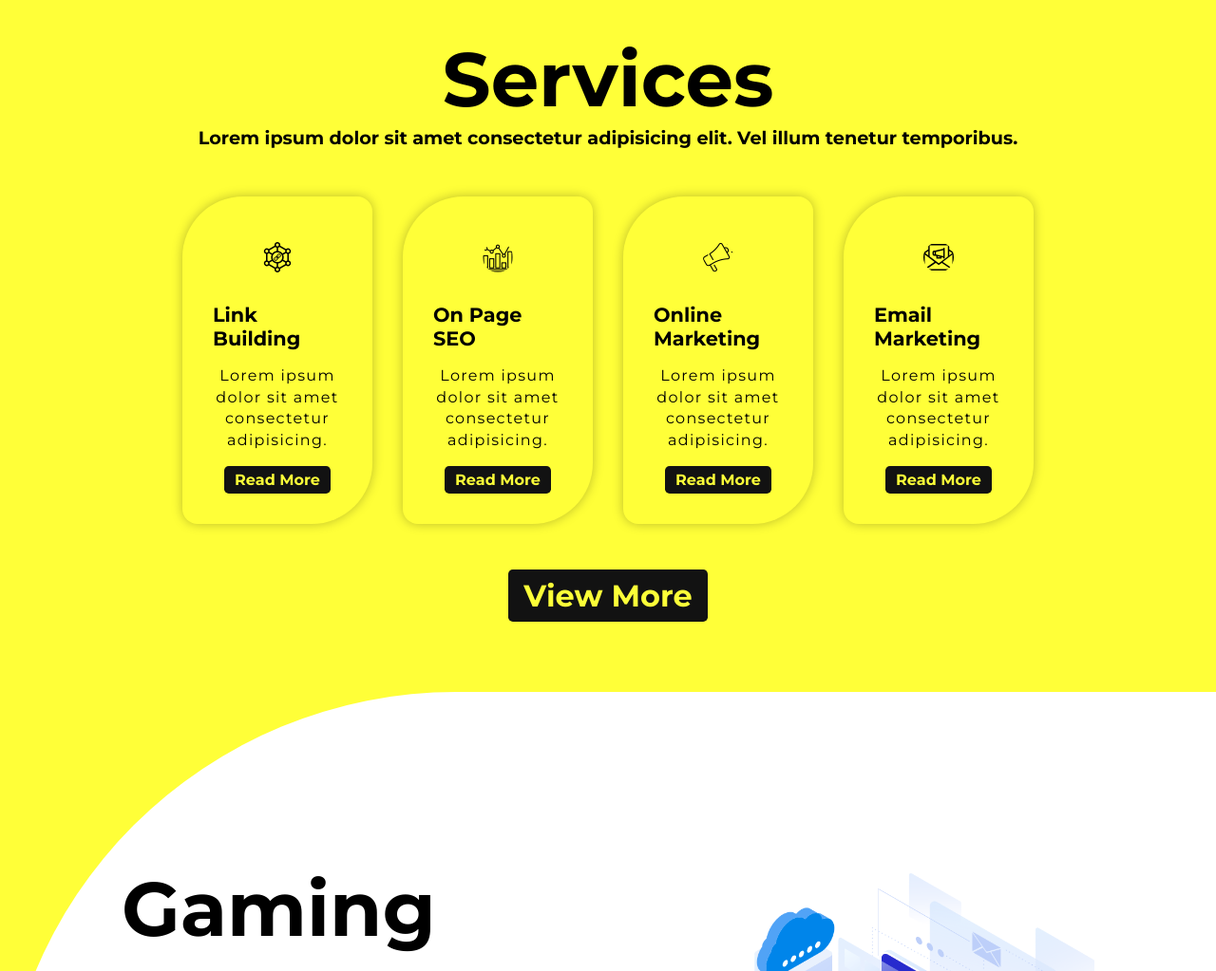
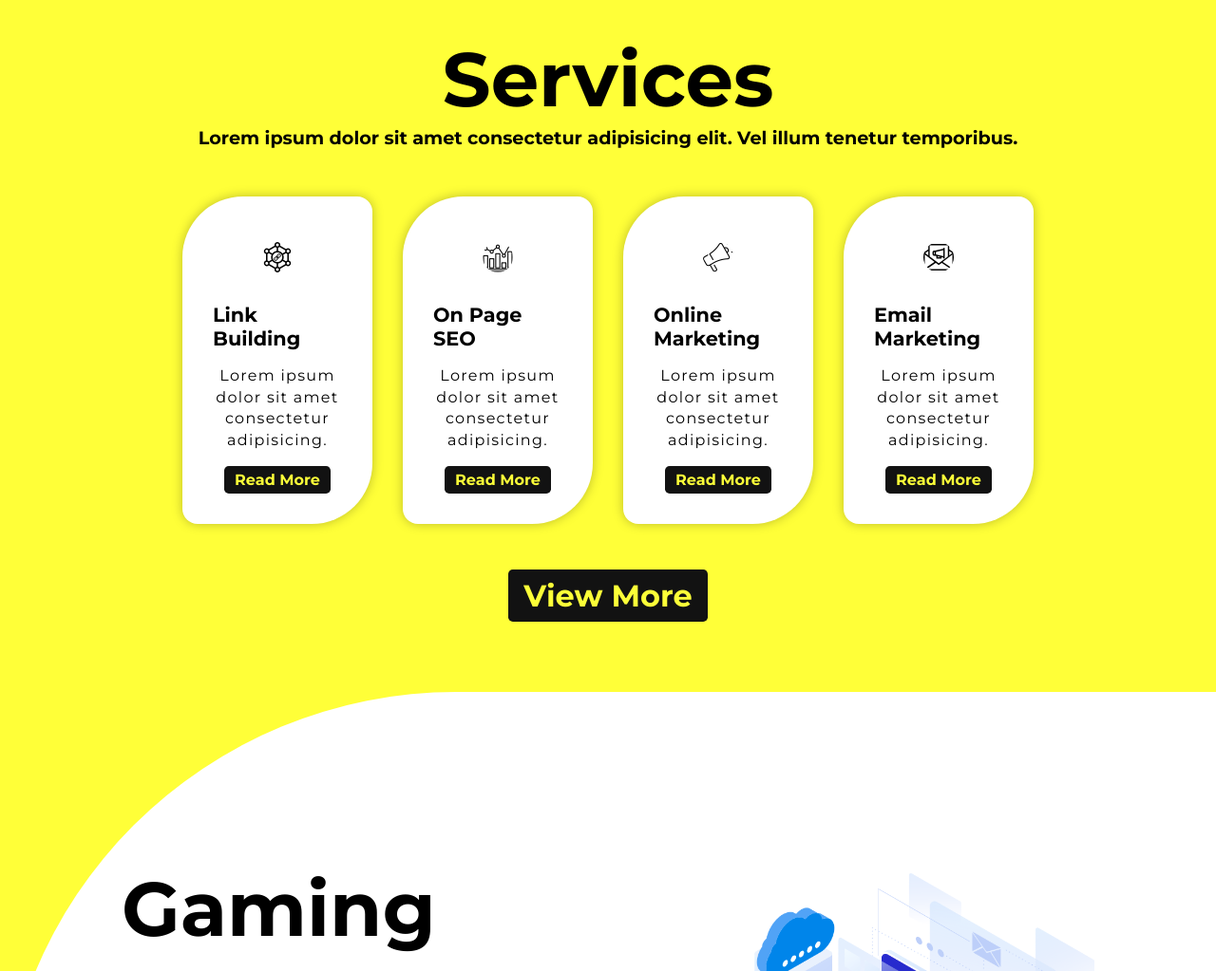
Before and after one commit to agweb12/gaming_space, a plain HTML site: page index.html in a window 1280 px wide. Shown: the part 871-1894 px from the top of the page at 95% size. Drawn offline with Linux system fonts and the light colour scheme.

Commit message:
version 1.1

```diff
--- a/assets/css/style.css
+++ b/assets/css/style.css
@@ -1,7 +1,7 @@
 @import url('https://fonts.googleapis.com/css2?family=Montserrat:ital,wght@0,100..900;1,100..900&display=swap');
 
 :root {
-    color-scheme: dark light;
+    color-scheme: light dark;
 
     --bgprimary: linear-gradient(90deg, rgb(245, 249, 1) 0%, rgb(228, 194, 0) 50%, rgb(255, 157, 0) 100%);
     --bgbutton: light-dark(rgb(18, 18, 18), rgb(252, 255, 56));
@@ -60,6 +60,7 @@ button {
     font-weight: 700;
     padding: .5rem 1rem;
     border-radius: .3rem;
+    cursor: pointer;
 }
 
 input[type=text],
@@ -160,7 +161,7 @@ nav {
         width: 50px;
         height: auto;
         cursor: pointer;
-        background-color: light-dark(rgb(0, 0, 0), rgb(255, 255, 255));
+        background-color: light-dark(rgb(0, 0, 0), none);
     }
 }
 
@@ -361,17 +362,18 @@ nav {
             gap: 1rem;
             z-index: 10;
             box-shadow: 0px 0px 12px light-dark(rgb(0, 0, 0, 0.262), rgba(255, 221, 0, 0.262));
-            ;
+            background-color: var(--bgsecondary);
             padding: 2rem;
             overflow: hidden;
             border-radius: 4rem 1rem 4rem 1rem;
             transition: .3s ease-in-out;
 
             &:hover {
-                box-shadow: 12px 12px 0px light-dark(rgb(0, 0, 0, 0.262), rgba(255, 221, 0, 0.262));
+                box-shadow: 12px 12px 0px light-dark(rgb(0, 0, 0), rgba(255, 221, 0, 0.262));
 
                 img {
                     background-color: light-dark(rgba(0, 0, 0, 0), rgb(255, 255, 255));
+                    padding: .5rem;
                 }
 
                 h3,
@@ -388,7 +390,7 @@ nav {
             img {
                 width: 4rem;
                 height: auto;
-                background-color: light-dark(rgba(0, 0, 0, 0), rgb(255, 255, 255));
+                background-color: light-dark(rgba(0, 0, 0, 0), rgb(255, 255, 56));
                 border-radius: 50%;
                 padding: 1rem;
                 transition: all .3s ease-in-out;
```
